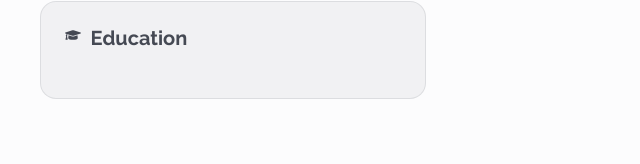
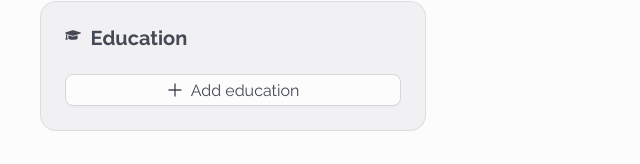
Before and after one commit to ErickBGomez/cv-application, a React (Vite) app: page / in a window 1280 px wide. Shown: the part 714-878 px from the top of the page, without its empty margins (0-640 px from the left). Before the commit the page ends 853 px from the top, so only its background shows below. Built offline with nearby package versions, Linux system fonts and the light colour scheme.

Commit message:
Create drag cards input

```diff
--- a/src/assets/scss/_text-styles.scss
+++ b/src/assets/scss/_text-styles.scss
@@ -46,3 +46,15 @@
   font-size: 1rem;
   font-weight: 600;
 }
+
+@mixin button() {
+  @include common-styles;
+  font-size: 1rem;
+  font-weight: 600;
+}
+
+@mixin form-input() {
+  @include common-styles;
+  font-size: 1rem;
+  font-weight: 400;
+}
--- a/src/components/form/ResumeForm/ResumeForm.jsx
+++ b/src/components/form/ResumeForm/ResumeForm.jsx
@@ -2,6 +2,7 @@ import { Form, Input } from "antd";
 import { FaUser, FaPhoneAlt, FaGraduationCap } from "react-icons/fa";
 import FormSection from "../FormSection/FormSection";
 import "./ResumeForm.scss";
+import DragCardsInput from "../../inputs/DragCardsInput/DragCardsInput";
 
 const educationEntries = [
   {
@@ -47,7 +48,9 @@ const ResumeForm = () => {
         </Form.Item>
       </FormSection>
 
-      <FormSection icon={<FaGraduationCap />} title="Education"></FormSection>
+      <FormSection icon={<FaGraduationCap />} title="Education">
+        <DragCardsInput context="education" />
+      </FormSection>
     </Form>
   );
 };
--- a/src/components/inputs/DragCardsInput/DragCardsInput.jsx
+++ b/src/components/inputs/DragCardsInput/DragCardsInput.jsx
@@ -0,0 +1,12 @@
+import { Button } from "antd";
+import { PlusOutlined } from "@ant-design/icons";
+
+const DragCardsInput = ({ entries, context = "card" }) => {
+  return (
+    <>
+      <Button icon={<PlusOutlined />}>Add {context}</Button>
+    </>
+  );
+};
+
+export default DragCardsInput;
--- a/src/index.scss
+++ b/src/index.scss
@@ -1,4 +1,5 @@
 @use "./assets/scss/colors";
+@use "./assets/scss/text-styles";
 @import url("https://fonts.googleapis.com/css2?family=Raleway:wght@100..900&display=swap");
 
 :root {
@@ -10,3 +11,8 @@ body {
   background-color: colors.$white;
   color: colors.$black;
 }
+
+button,
+input {
+  width: 100%;
+}
```
